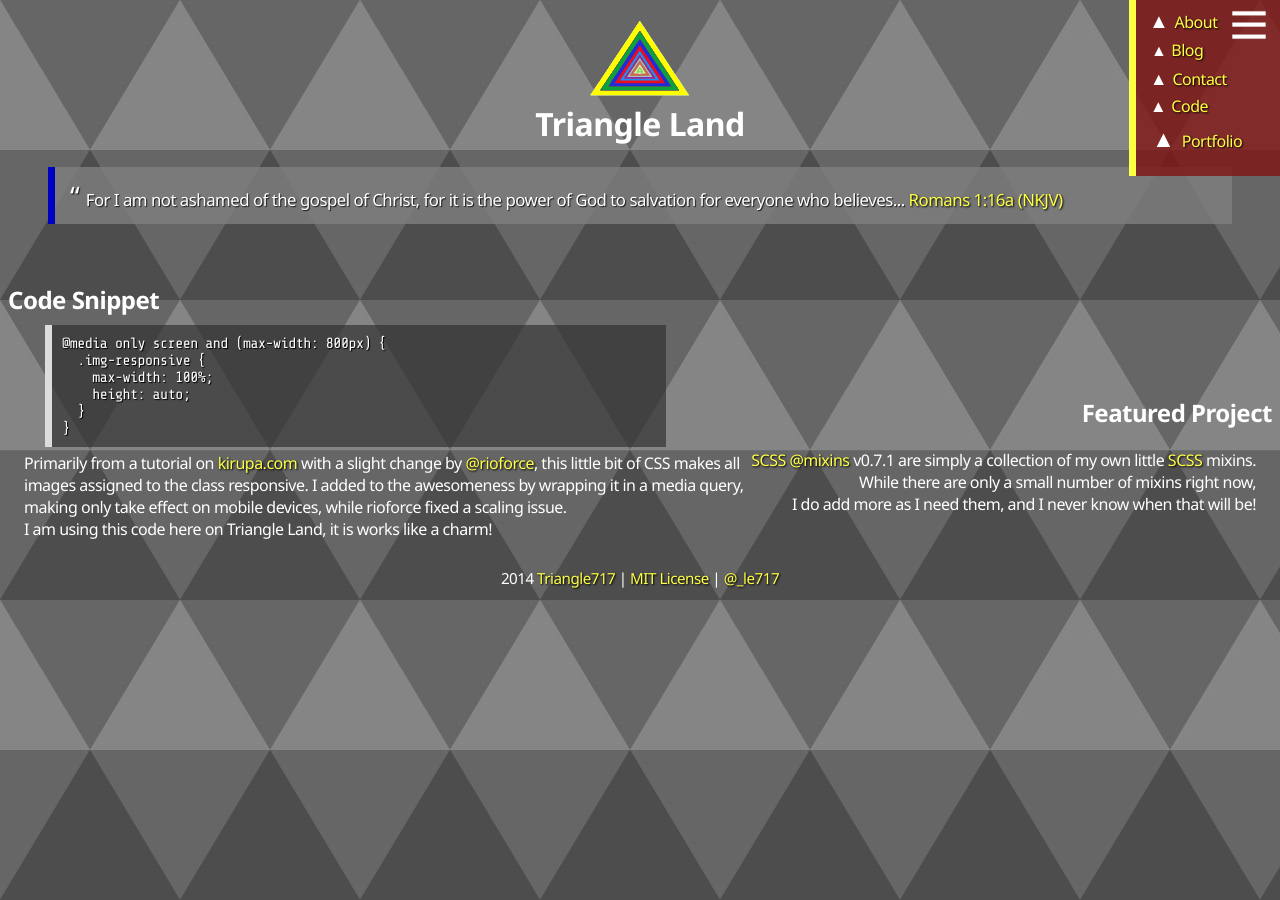
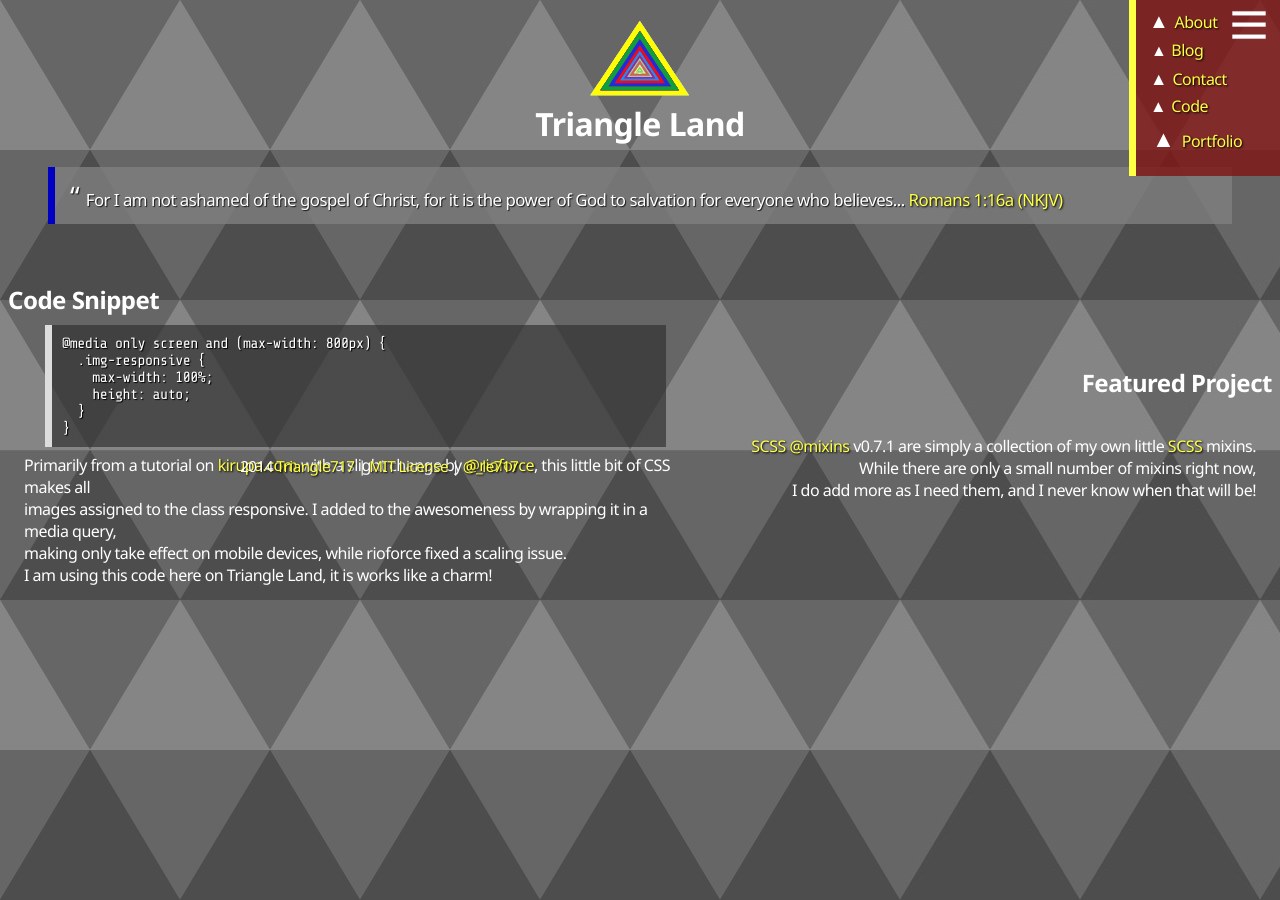
Before and after one commit to le717/le717.github.io, a Jekyll site: the page built from index.html, in a window 1280 px wide. Built offline with Jekyll 4.4.1, drawn with Linux system fonts in a browser that asks for light colours; nearby versions of some CDN libraries.

Commit message:
Add long needed fixes to featured boxes

```diff
--- a/css/style.scss
+++ b/css/style.scss
@@ -124,7 +124,14 @@
 .header-logo { margin-bottom: -2em; }
 
 // ------- Featured item displays
-#featured-project { margin-top: -13%; }
+#featured-project {
+  margin-top: -19%;
+
+  p {
+    max-width: 45%;
+    float: right;
+  }
+}
 
 #featured-code-box {
   width: 47%;
@@ -132,7 +139,10 @@
   display: none;
 }
 
-#featured-code-desc { margin-top: -10px; }
+#featured-code-desc {
+  margin-top: -0.5em;
+  max-width: 53%;
+}
 
 // ------- Social buttons styling
 
```
